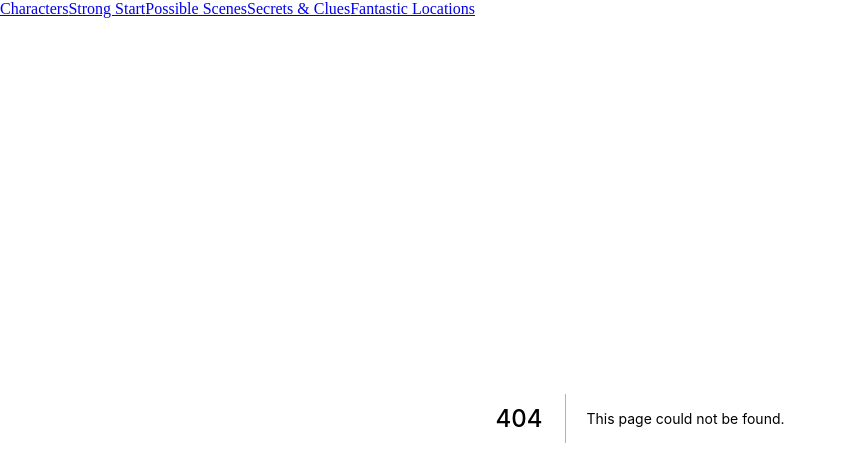
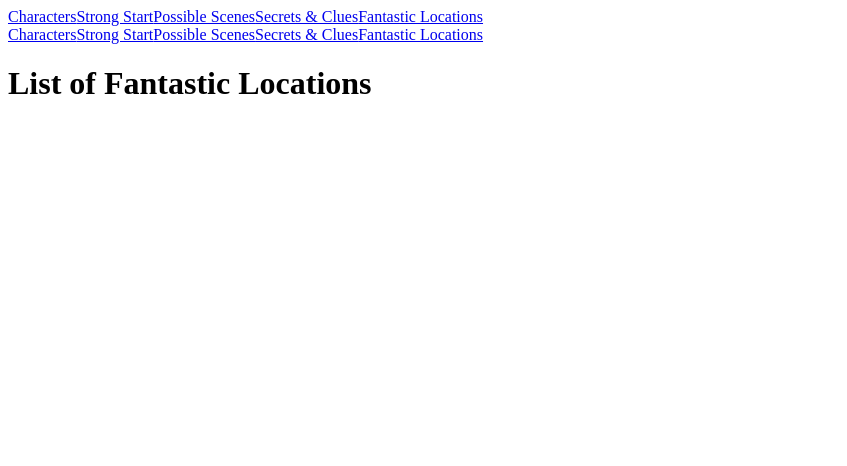
Before and after one commit to dangerpwnd/lazy-dm-next, a Next.js app: page /locations in a window 1280 px wide. Before the commit this address had no page. Shown: the top 466 px of the page, without its empty margins (0-847 px from the left). Built offline with nearby package versions, Linux system fonts and the light colour scheme; what @theme-ui/presets, theme-ui would draw is missing.

Commit message:
Create Location Pages

```diff
--- /dev/null
+++ b/src/pages/locations/index.jsx
@@ -0,0 +1,13 @@
+import React from 'react';
+import Navigation from '../../components/navigation.jsx';
+
+const Locations = () => {
+    return (
+        <div>
+            <Navigation />
+            <h1>List of Fantastic Locations</h1>
+        </div>
+    )
+}
+
+export default Locations;
```
Also changed, not shown: src/pages/locations/[id].jsx (added).
